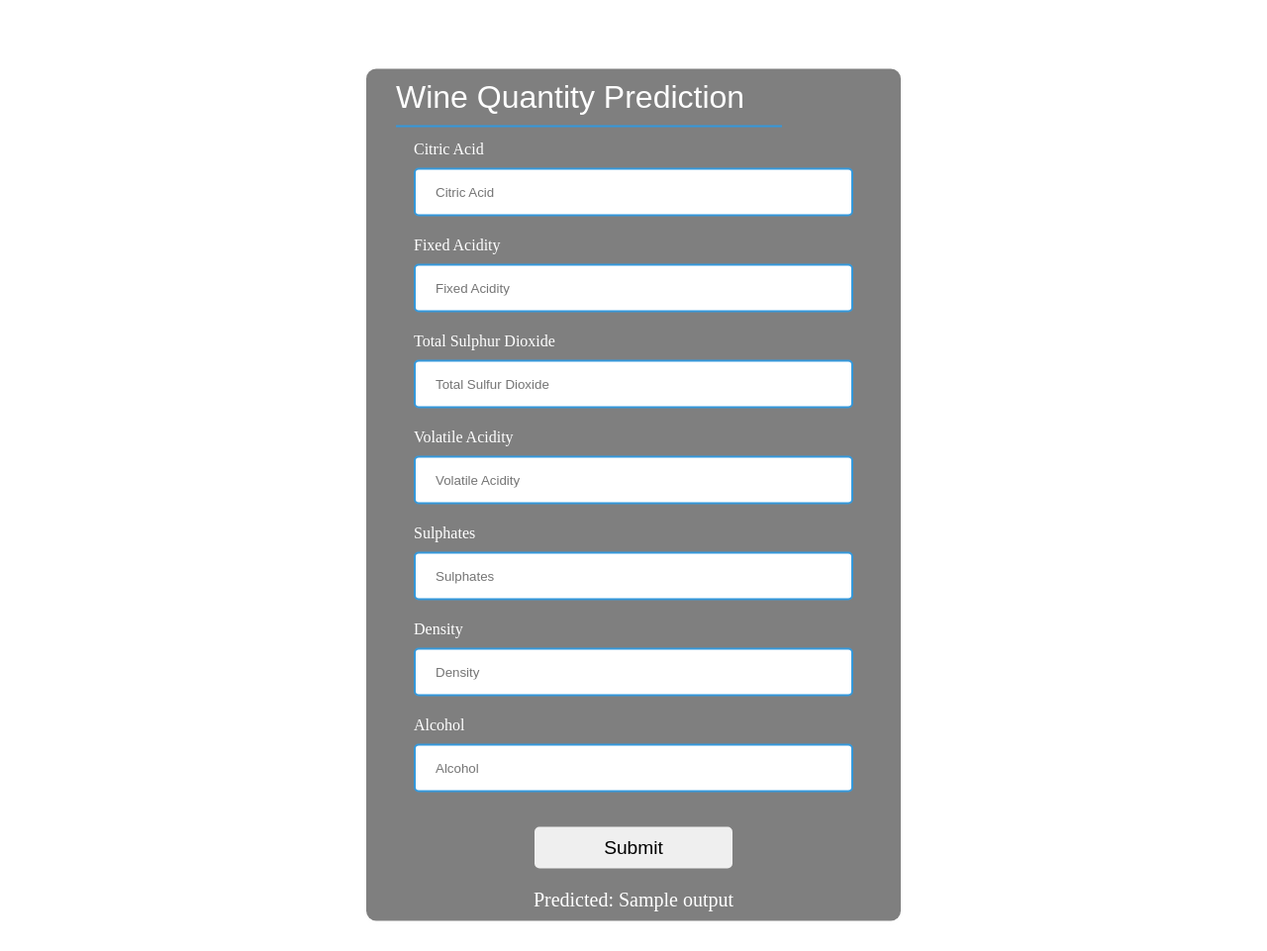
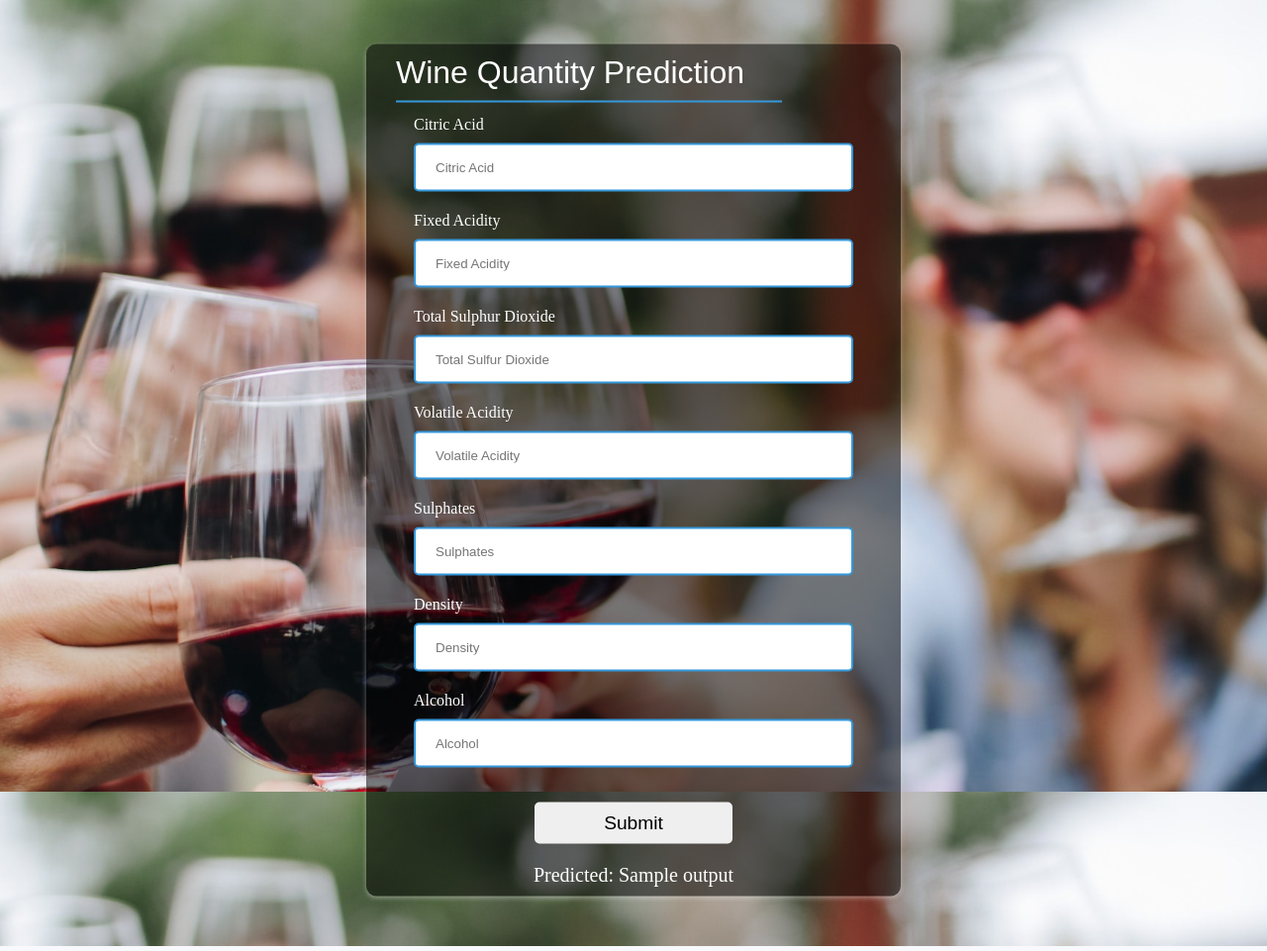
Before and after one commit to DivyamSingh18/Red-Wine-Prediction-Training, a Flask app: template templates/index.html in a window 1280 px wide. Shown: the whole page at 99% size. Run offline with Flask 2, Linux system fonts and the light colour scheme; the template is opened without the code that fills it: most values are stand-ins (such as "Sample title", 1, 10 or a date in 2020); parts of the project's set-up code (start-up, migrations or seed data) failed here and were passed over.

Commit message:
Update style.css

```diff
--- a/static/style.css
+++ b/static/style.css
@@ -1,19 +1,25 @@
 body {
   margin: 0;
   padding: 0;
+  background-image: url("https://github.com/DivyamSingh18/Red-Wine-Prediction-Training/blob/main/static/wine-alcohol-drink.jpeg?raw=true");
+  background-position: center;
+  background-repeat: no-repeat;
+  background-size: cover;
+  background-attachment: fixed;
 }
 * {
   margin: 0;
 }
 .houseContainer {
-      background-image: linear-gradient(rgba(0, 0, 0, 0.3), rgba(0, 0, 0, 0.3)),
-      url("https://raw.githubusercontent.com/DivyamSingh18/Red-Wine-Prediction-Training/main/static/wine-alcohol-drink.jpeg");
+  /* background-image: linear-gradient(rgba(0, 0, 0, 0.3), rgba(0, 0, 0, 0.3)),
+    url("../Images/wine-alcohol-drink.jpeg"); */
+  background-image: linear-gradient(rgba(0, 0, 0, 0.3), rgba(0, 0, 0, 0.3));
   background-position: center;
   background-repeat: no-repeat;
   background-size: cover;
+  background-attachment: fixed;
   height: 100%;
-    width: 100%  ;
-    position: relative;
+  margin-bottom :10px; ;
 }
 .houseContainer_result {
   position: absolute;
@@ -32,7 +38,7 @@
   border-radius: 10px;
   box-shadow: 0px 2px 5px 0 rgba(249, 249, 249, 0.4);
   padding: 0 20px;
-    margin: 30px;
+  margin-bottom: 50px;
 }
 .Form h1 {
   font-family: sans-serif;
@@ -123,7 +129,7 @@
     .houseContainer {
       display: grid;
       height: 100%;
-      width: 100%  ;
+      width: 100% ;
 
     }
     .houseContainer_result {
@@ -131,6 +137,6 @@
       top: 500px;
       margin: auto;
       width: 100%;
-      margin-left: -29px;
+      margin-left: 0px;
     }
   }
```
Lines whose indentation alone changed are shown as unchanged.
